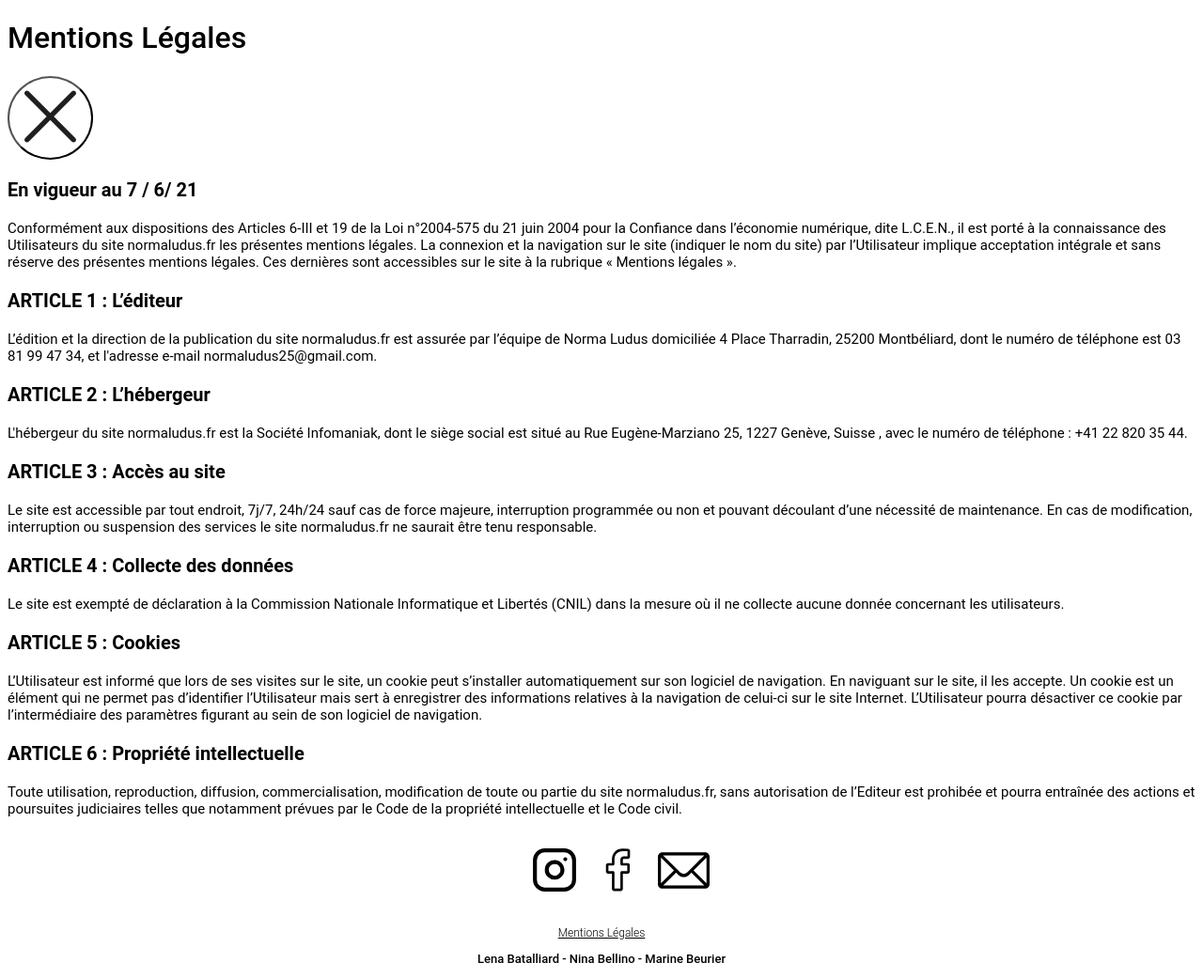
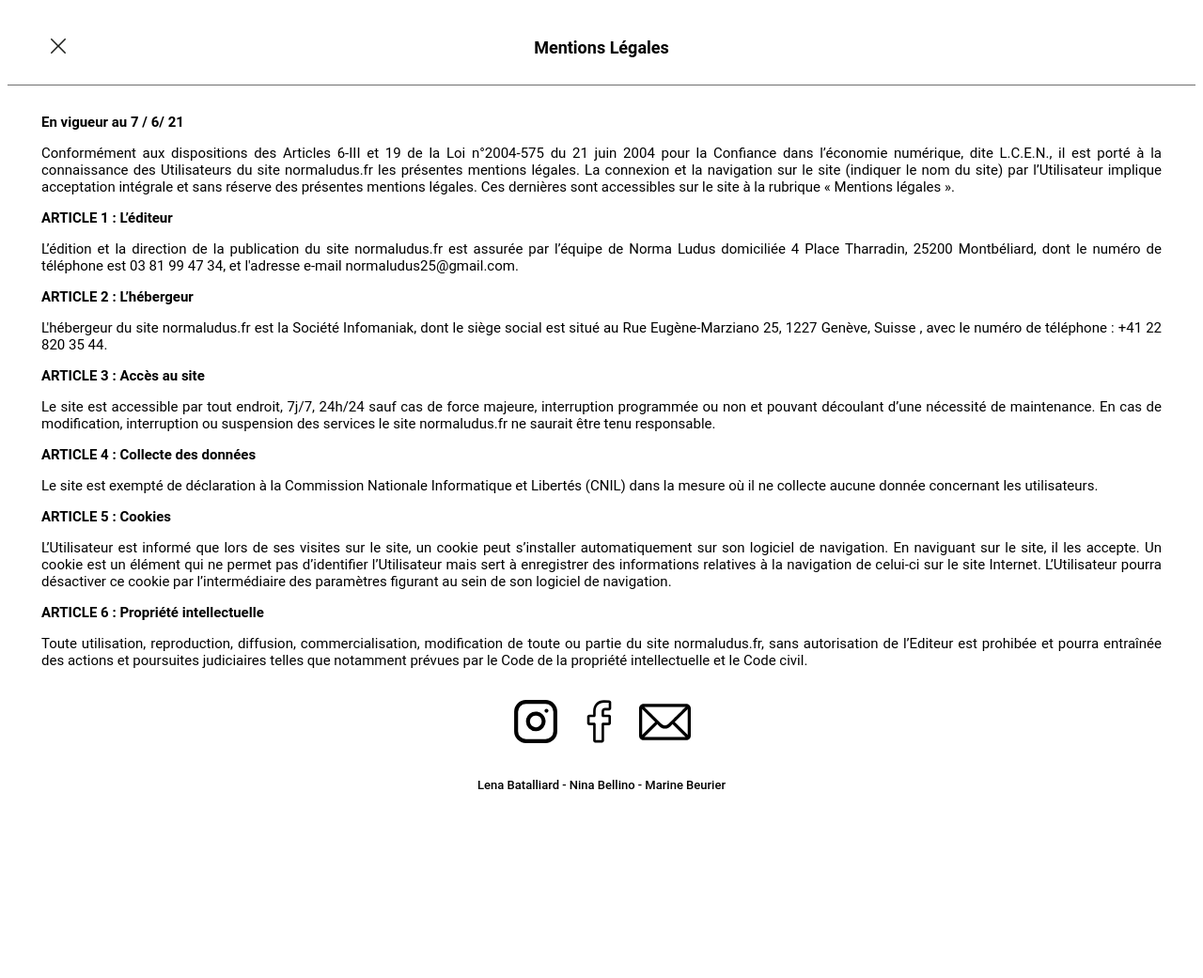
Before and after one commit to marinebrdesign/norma_ludus, a PHP site: page /mentions-legales.html in a window 1280 px wide. Shown: the whole page at 94% size. After the commit the page ends 840 px from the top, so only its background shows below. Run offline with PHP 8.4, Linux system fonts and the light colour scheme.

Commit message:
mise en page de la page mentions légales

```diff
--- a/css/style_mise_en_page.css
+++ b/css/style_mise_en_page.css
@@ -10,6 +10,10 @@ footer > a {
 /*------reseaux sociaux------*/
 footer li {
     padding: 0 10px 0 10px;
+}
+
+footer ul {
+    padding: 0;
 }
 .reseaux.module-footer {
     text-align: center;
@@ -111,6 +115,41 @@ h3#equipe, .contact > h3, .a-propos h3 {
 
 }
 
+/*------mentions legales------*/
+.mentions-legales {
+    position: relative;
+}
+
+.mentions-legales p, .mentions-legales h3 {
+    margin-left: 36px;
+    margin-right: 36px;
+}
+.mentions-legales h1 {
+    text-align: center;
+    margin-top: 40px;
+}
+
+.mentions-legales header {
+    border-bottom:1px solid #707070;
+    margin: 0;
+    height: 50px;
+}
+
+.mentions-legales h3:first-of-type {
+    margin-top: 30px;
+}
+
+/*croix*/
+.croix button {
+    position: relative;
+    top: -43px;
+    margin-left: 30px;
+}
+
+svg#croix {
+    width: 16px;
+    height: 16px;
+}
 /*responsive*/
 @media screen and (max-width: 2000px) {
     /*equipe*/
@@ -244,4 +283,5 @@ h3#equipe, .contact > h3, .a-propos h3 {
         max-width: 400px;
         max-height: 440px;
     }
+
 }
--- a/css/typographie_couleurs.css
+++ b/css/typographie_couleurs.css
@@ -227,15 +227,22 @@ svg#plus_ajouter, .ajouter-des-photos p {
 
 /*------Mentions légales------*/
 
+.mentions-legales h1 {
+    font-family: Roboto;
+    font-weight: 700;
+    font-size: 18px;
+}
+
 .mentions-legales h3 {
     font-family: Roboto;
     font-weight: 700;
-    font-size: 20px;
+    font-size: 15px;
 }
 
 .mentions-legales p {
     font-family: Roboto;
     font-weight: 400;
+    text-align: justify;
 }
 
 /*croix*/
@@ -246,9 +253,9 @@ svg#croix {
     padding: 10px;
 }
 
-.retour button {
-    background-color: white;
-    /*border: none;*/
+.croix button {
+    background-color: #1fe0;
+    border: none;
     border-radius: 50%;
 }
 
--- a/mentions-legales.html
+++ b/mentions-legales.html
@@ -13,7 +13,7 @@
     <div class="mentions-legales">
     <header>
         <h1>Mentions Légales</h1>
-        <div class="retour">
+        <div class="croix">
             <button><a href="javascript:history.go(-1)"><svg version="1.1" id="croix" xmlns="http://www.w3.org/2000/svg" xmlns:xlink="http://www.w3.org/1999/xlink" x="0px" y="0px" viewBox="0 0 22.88 22.88" style="enable-background:new 0 0 22.88 22.88;" xml:space="preserve"><path style="fill:#1E201D;" d="M0.324,1.909c-0.429-0.429-0.429-1.143,0-1.587c0.444-0.429,1.143-0.429,1.587,0l9.523,9.539l9.539-9.539c0.429-0.429,1.143-0.429,1.571,0c0.444,0.444,0.444,1.159,0,1.587l-9.523,9.524l9.523,9.539c0.444,0.429,0.444,1.143,0,1.587c-0.429,0.429-1.143,0.429-1.571,0l-9.539-9.539l-9.523,9.539c-0.444,0.429-1.143,0.429-1.587,0c-0.429-0.444-0.429-1.159,0-1.587l9.523-9.539L0.324,1.909z"/></svg></a></button>
         </div>
     </header>
@@ -46,7 +46,6 @@
             <li><a href="mailto:normaludus25@gmail.com"><svg version="1.1" id="Capa_1" xmlns="http://www.w3.org/2000/svg" x="0px" y="0px"viewBox="0 0 512 512" style="enable-background:new 0 0 512 512;" xml:space="preserve"><g><g><path d="M467,76H45C20.137,76,0,96.262,0,121v270c0,24.885,20.285,45,45,45h422c24.655,0,45-20.03,45-45V121C512,96.306,491.943,76,467,76z M460.698,106c-9.194,9.145-167.415,166.533-172.878,171.967c-8.5,8.5-19.8,13.18-31.82,13.18s-23.32-4.681-31.848-13.208C220.478,274.284,64.003,118.634,51.302,106H460.698z M30,384.894V127.125L159.638,256.08L30,384.894zM51.321,406l129.587-128.763l22.059,21.943c14.166,14.166,33,21.967,53.033,21.967c20.033,0,38.867-7.801,53.005-21.939l22.087-21.971L460.679,406H51.321z M482,384.894L352.362,256.08L482,127.125V384.894z"/></g></g></svg></a></li>
         </ul>
     </div>
-    <a href="mentions-legales.html">Mentions Légales</a>
     <p>Lena Batalliard - Nina Bellino - Marine Beurier</p>
 </footer>
 </body>
```
Also changed, not shown: img/a-propos/lena.png (added), img/a-propos/marine.png (added), img/a-propos/nina.png (added).
